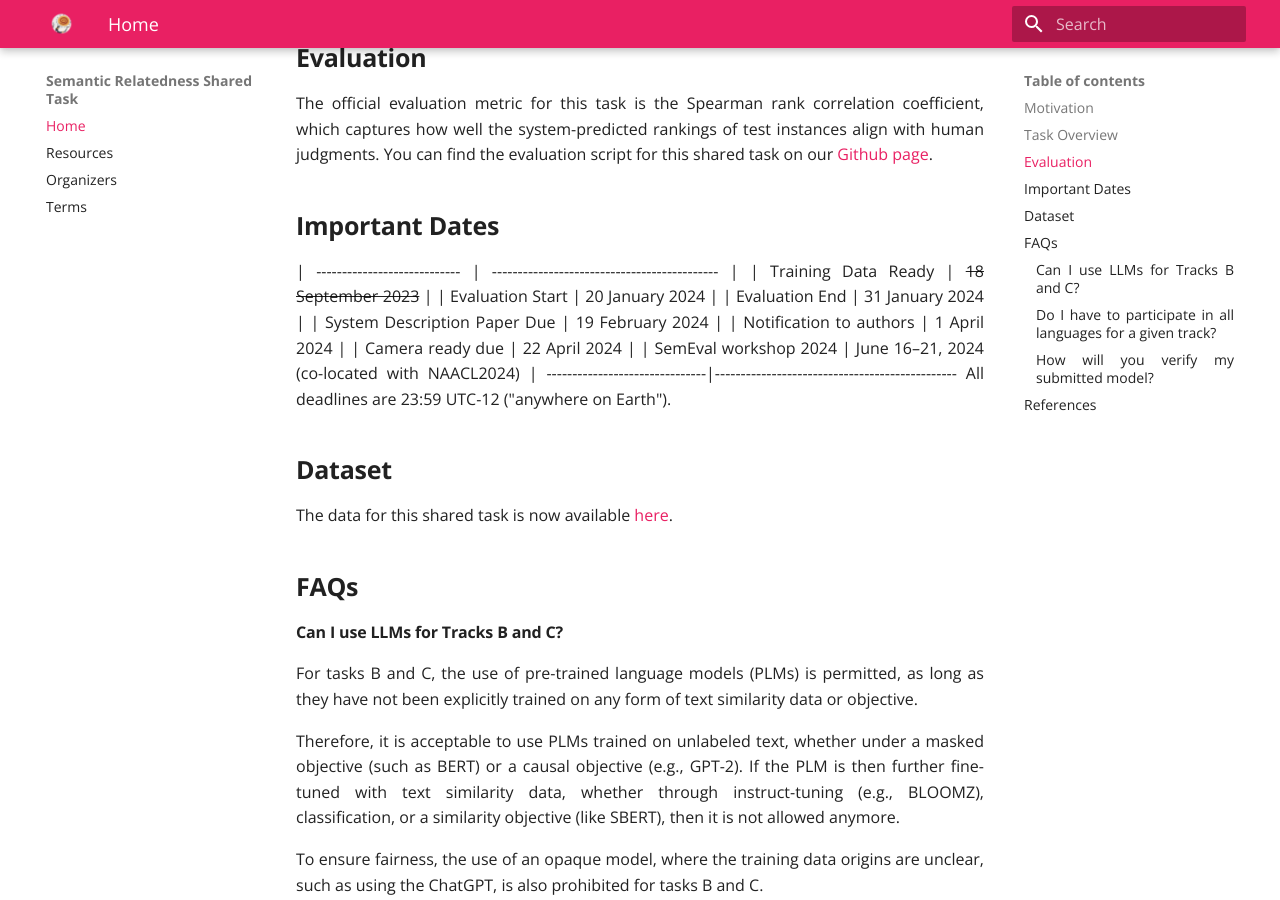
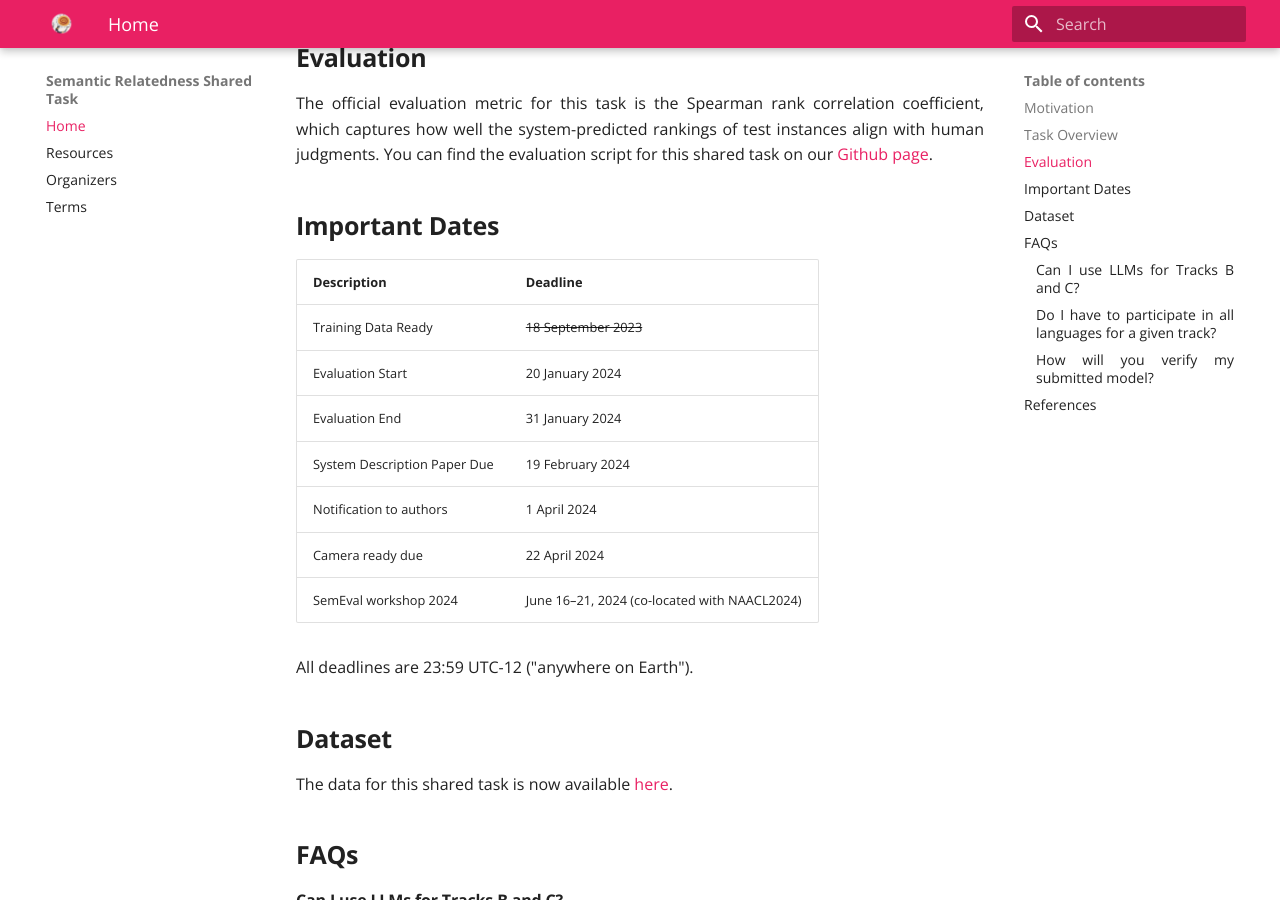
Before and after one commit to semantic-textual-relatedness/semantic-textual-relatedness.github.io, an MkDocs documentation site: the page built from docs/index.md, in a window 1280 px wide and 900 px high, scrolled down 2544 px. Built offline with MkDocs 1.6.1 and Material for MkDocs 9.7.7, drawn with Linux system fonts in a browser that asks for light colours.

Commit message:
Update index.md

```diff
--- a/docs/index.md
+++ b/docs/index.md
@@ -98,8 +98,8 @@ The official evaluation metric for this task is the Spearman rank correlation co
 
 ## **Important Dates**
 
-
-| ---------------------------- | -------------------------------------------- |
+| Description                  | Deadline                                     |
+| ---------------------------- | ---------------------------------------------|
 | Training Data Ready          | <s>18 September 2023</s>                     |
 | Evaluation Start             | 20 January 2024                              |
 | Evaluation End               | 31 January 2024                              |
@@ -107,7 +107,8 @@ The official evaluation metric for this task is the Spearman rank correlation co
 | Notification to authors      | 1 April 2024                                 |
 | Camera ready due             | 22 April 2024                                |
 | SemEval workshop 2024        | June 16–21, 2024 (co-located with NAACL2024) |
--------------------------------|-----------------------------------------------
+
+
 All deadlines are 23:59 UTC-12 ("anywhere on Earth").
 
 ## **Dataset**
```
